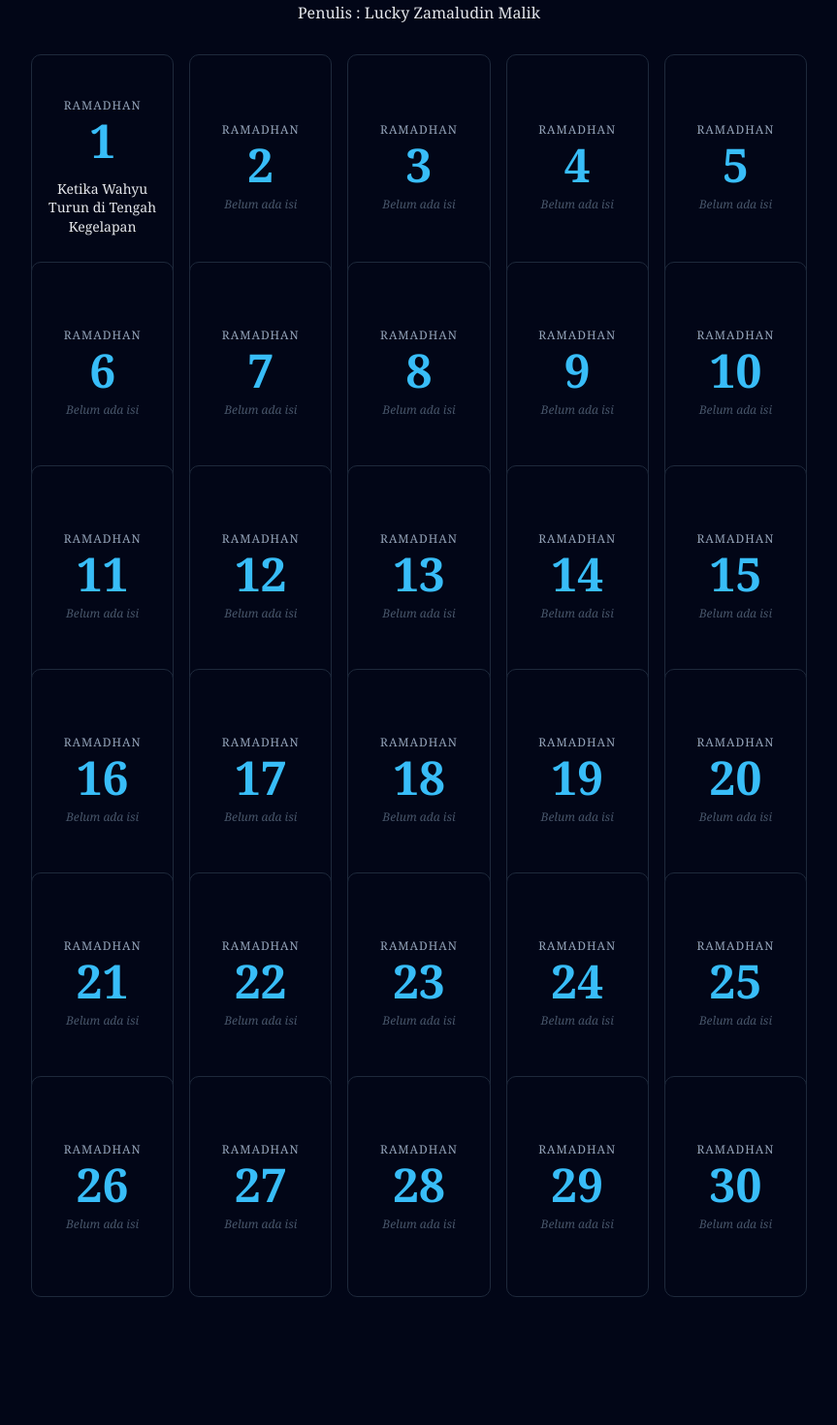
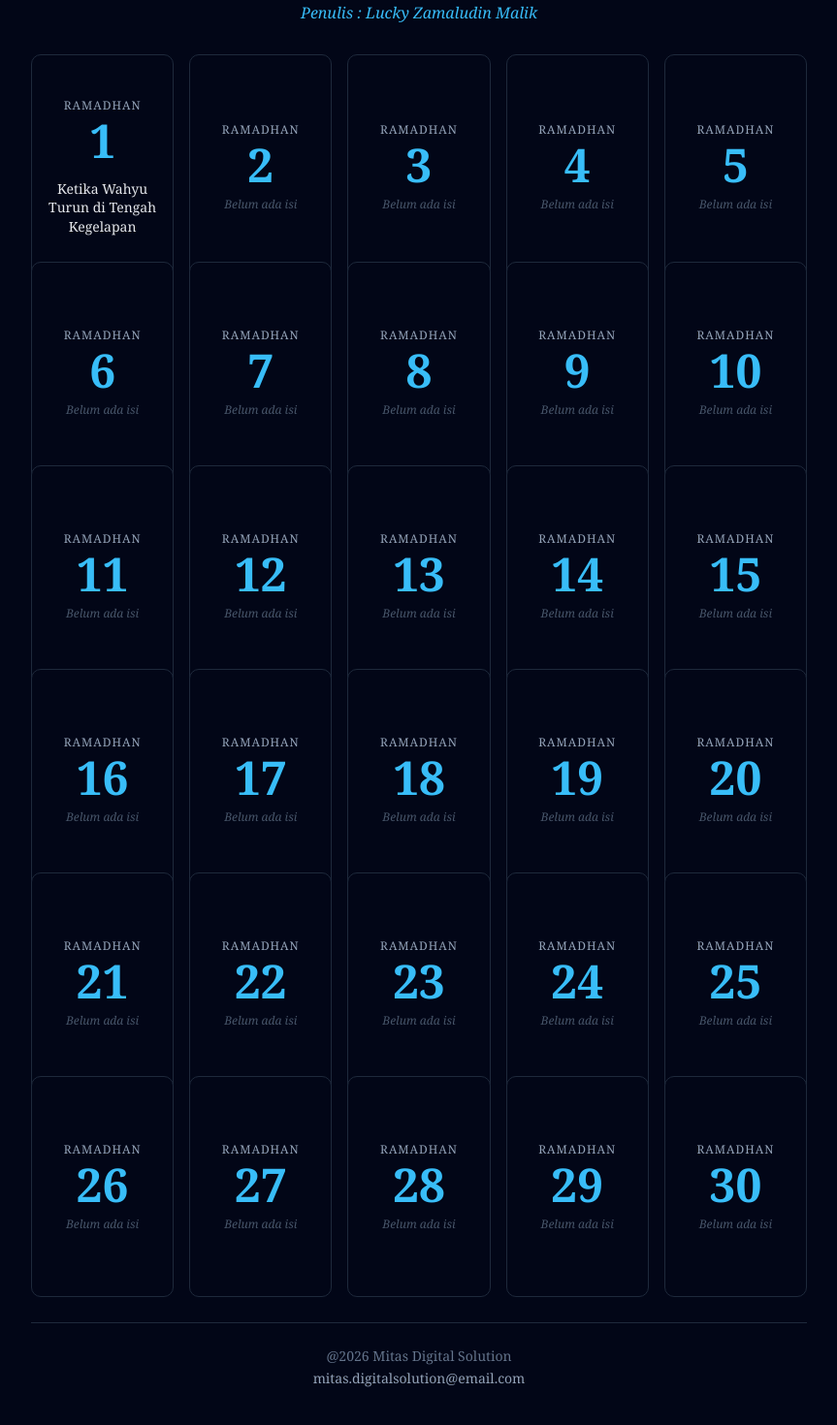
Before and after one commit to lucky74/Ramadhan_Book, a React (Vite) app: page / in a window 1280 px wide. Shown: the part 278-1748 px from the top of the page at 97% size, without its empty margins (208-1071 px from the left). Before the commit the page ends 1616 px from the top, so only its background shows below. Built offline with nearby package versions, Linux system fonts and the light colour scheme; a web font is replaced by a local one.

Commit message:
Fix TypeScript error in Home.tsx

```diff
--- a/src/pages/Home.tsx
+++ b/src/pages/Home.tsx
@@ -39,6 +39,11 @@ export default function Home() {
             </Link>
           );
         })}
+      </div>
+
+      <div style={styles.footer}>
+        <div>@2026 Mitas Digital Solution</div>
+        <div style={styles.email}>mitas.digitalsolution@email.com</div>
       </div>
     </div>
   );
@@ -86,5 +91,23 @@ const styles = {
     fontSize: 12,
     color: '#475569',
     fontStyle: 'italic'
+  },
+  author: {
+    color: '#38bdf8',
+    fontSize: 16,
+    marginBottom: 32,
+    fontStyle: 'italic'
+  },
+  footer: {
+    marginTop: 60,
+    borderTop: '1px solid #1e293b',
+    paddingTop: 24,
+    paddingBottom: 40,
+    color: '#64748b',
+    fontSize: 14
+  },
+  email: {
+    color: '#94a3b8',
+    marginTop: 4
   }
 };
```
